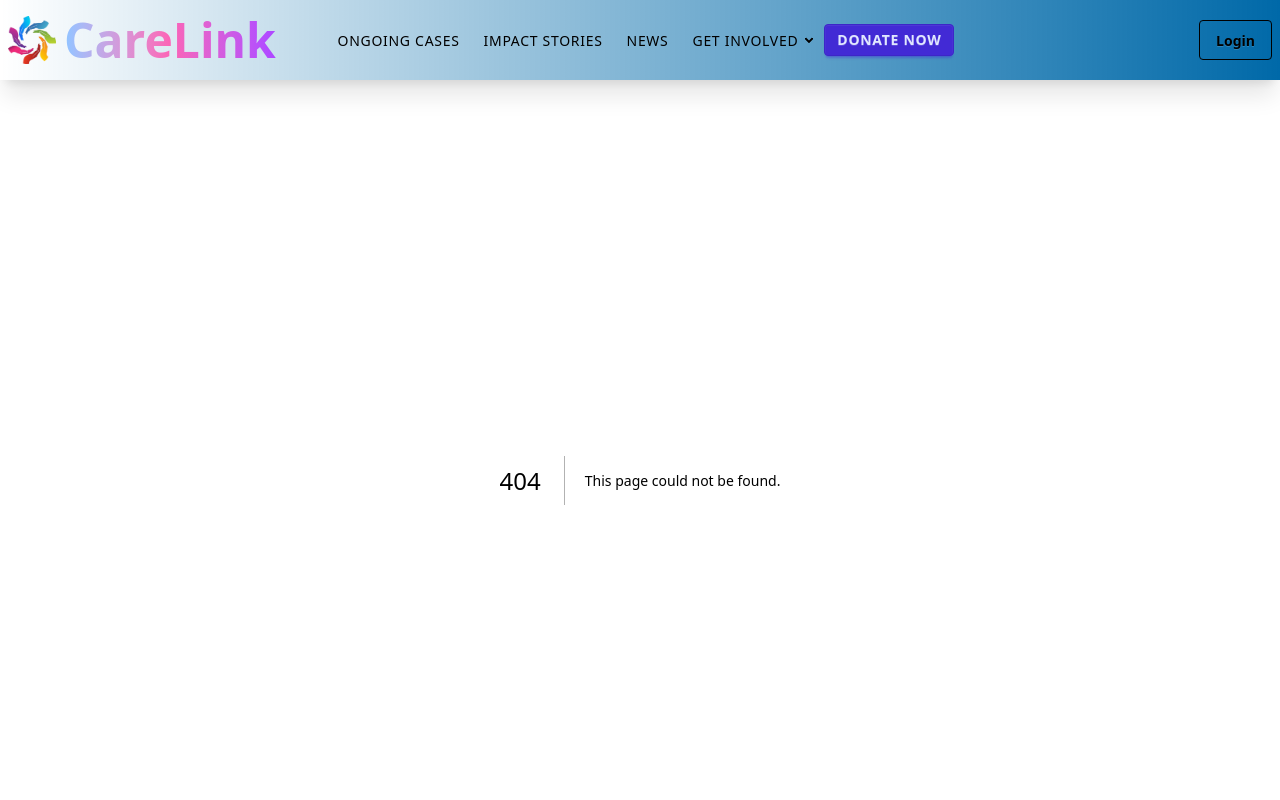
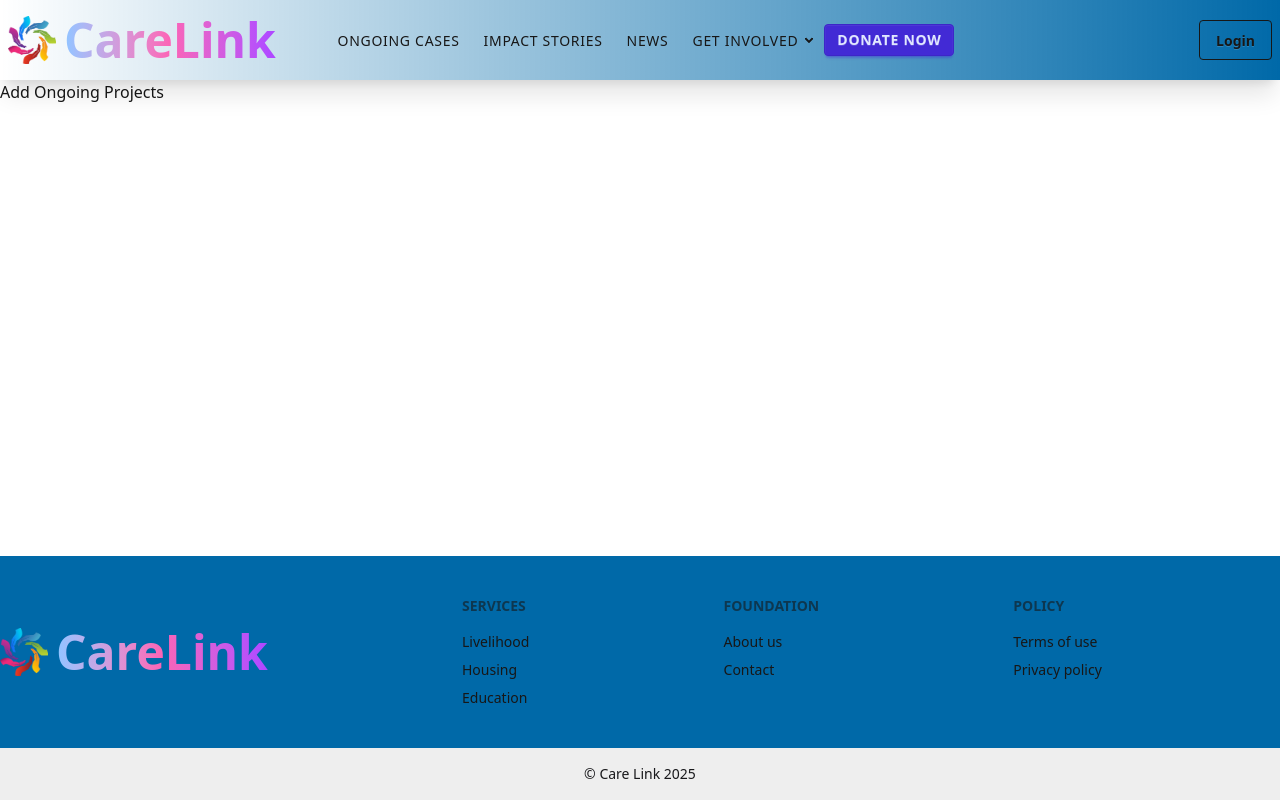
Before and after one commit to nishathub/care-link, a Next.js app: page /admin-pages/add-ongoing-project in a window 1280 px wide. Before the commit this address had no page. Shown: the top 800 px of the page. Built offline with nearby package versions, Linux system fonts and the light colour scheme.

Commit message:
loading, error, not-found pages are global now

```diff
--- /dev/null
+++ b/src/app/(protected-pages)/admin-pages/add-ongoing-project/page.jsx
@@ -0,0 +1,10 @@
+
+const AddOngoingProjects = () => {
+    return (
+        <div>
+            Add Ongoing Projects
+        </div>
+    );
+};
+
+export default AddOngoingProjects;
--- a/src/app/(public-pages)/layout.jsx
+++ b/src/app/(public-pages)/layout.jsx
@@ -5,7 +5,7 @@
   return (
     <div className="min-h-screen">
       <PublicPageCover />
-      <div className="border max-w-7xl mx-auto px-2 sm:px-0 py-8">
+      <div className="max-w-7xl mx-auto px-2 sm:px-0 py-8">
         {children}
       </div>
     </div>
```
Also changed, not shown: src/app/(protected-pages)/dashboard/layout.js (renamed from src/app/dashboard/layout.js), src/app/(protected-pages)/dashboard/page.js (renamed from src/app/dashboard/page.js), src/app/error.jsx (renamed from src/app/(public-pages)/ongoing-cases/[slug]/error.jsx), src/app/loading.jsx (renamed from src/app/(public-pages)/ongoing-cases/[slug]/loading.jsx), src/app/not-found.jsx (renamed from src/app/(public-pages)/ongoing-cases/[slug]/not-found.jsx).
